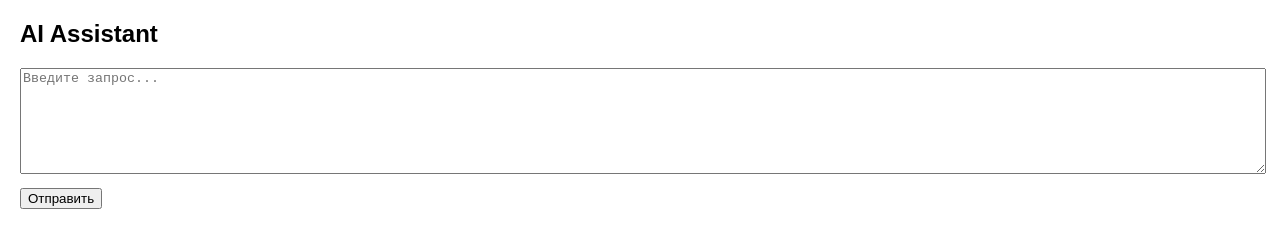
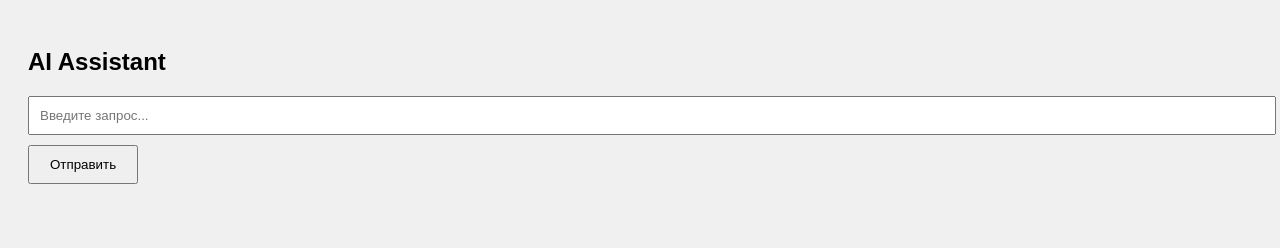
Before and after one commit to Maxim-Classic/ai-assistant-site, a plain HTML site: page index.html in a window 1280 px wide. Drawn offline with Linux system fonts and the light colour scheme.

Commit message:
Update index.html

```diff
--- a/index.html
+++ b/index.html
@@ -1,20 +1,25 @@
 <!DOCTYPE html>
-<html lang="ru">
+<html>
 <head>
 <meta charset="UTF-8">
 <title>AI Assistant</title>
 <style>
-    body { font-family: sans-serif; margin: 20px; }
-    textarea { width: 100%; height: 100px; }
-    button { margin-top: 10px; }
-    pre { white-space: pre-wrap; }
+body { font-family: sans-serif; background:#f0f0f0; padding:20px; }
+#prompt { width:100%; padding:10px; }
+#output { margin-top:20px; white-space:pre-wrap; }
+button { padding:10px 20px; margin-top:10px; }
 </style>
 </head>
 <body>
+
 <h2>AI Assistant</h2>
-  <textarea id="prompt" placeholder="Введите запрос..."></textarea>
-  <button onclick="send()">Отправить</button>
-  <pre id="output"></pre>
+
+<input id="prompt" type="text" placeholder="Введите запрос...">
+
+<!-- ВАЖНО: type="button" -->
+<button type="button" onclick="send()">Отправить</button>
+
+<div id="output"></div>
 
 <script src="script.js"></script>
 </body>
```
Lines whose indentation alone changed are shown as unchanged.
